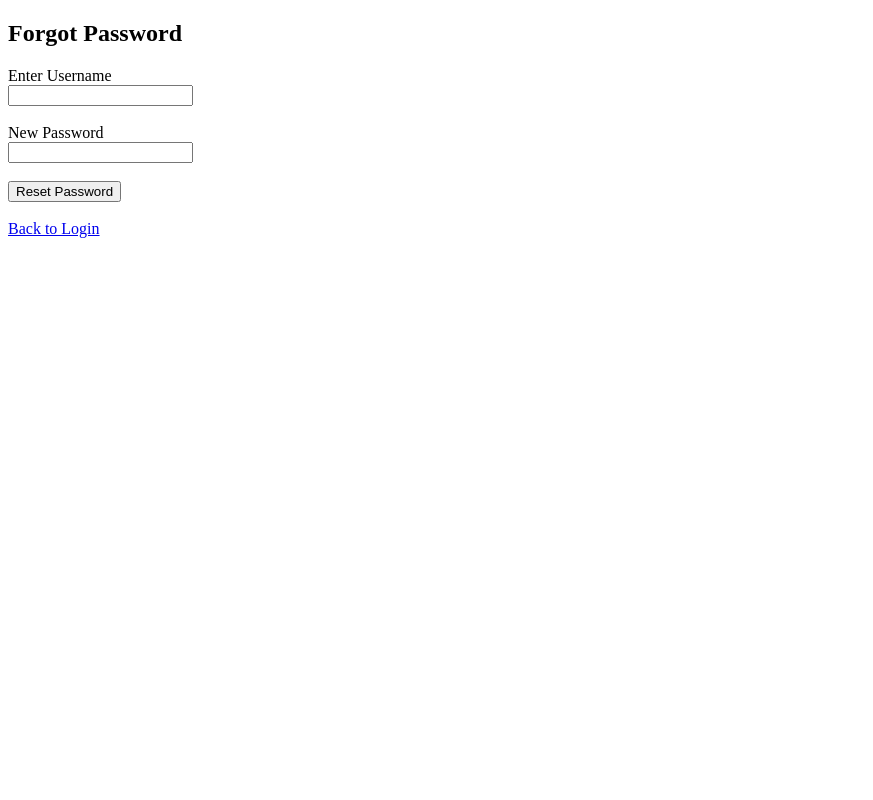
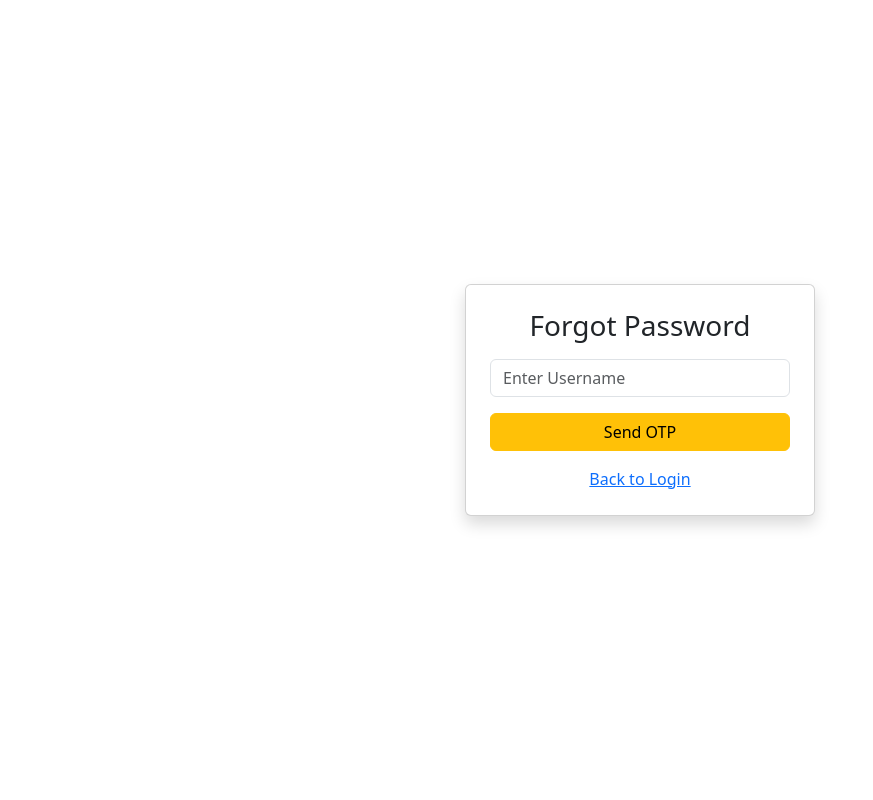
Before and after one commit to prathii12/bus-pass-renewal-project, a Flask app: page /forgot in a window 1280 px wide. Shown: the whole page, without its empty margins (0-873 px from the left). Run offline with Flask 3, Linux system fonts and the light colour scheme; some libraries are stand-ins or nearby versions.

Commit message:
Update forgot.html

```diff
--- a/templates/forgot.html
+++ b/templates/forgot.html
@@ -2,25 +2,23 @@
 <html>
 <head>
     <title>Forgot Password</title>
+    <link href="https://cdn.jsdelivr.net/npm/bootstrap@5.3.0/dist/css/bootstrap.min.css" rel="stylesheet">
 </head>
-<body>
+<body class="d-flex justify-content-center align-items-center vh-100">
 
-    <h2>Forgot Password</h2>
+<div class="card p-4 shadow" style="width:350px;">
+    <h3 class="text-center mb-3">Forgot Password</h3>
 
     <form method="POST">
+        <input type="text" name="userid" class="form-control mb-3" placeholder="Enter Username" required>
 
-        <label>Enter Username</label><br>
-        <input type="text" name="user_id" required><br><br>
-
-        <label>New Password</label><br>
-        <input type="password" name="password" required><br><br>
-
-        <button type="submit">Reset Password</button>
-
+        <button class="btn btn-warning w-100">Send OTP</button>
     </form>
 
-    <br>
-    <a href="/login">Back to Login</a>
+    <div class="text-center mt-3">
+        <a href="/login">Back to Login</a>
+    </div>
+</div>
 
 </body>
 </html>
```
